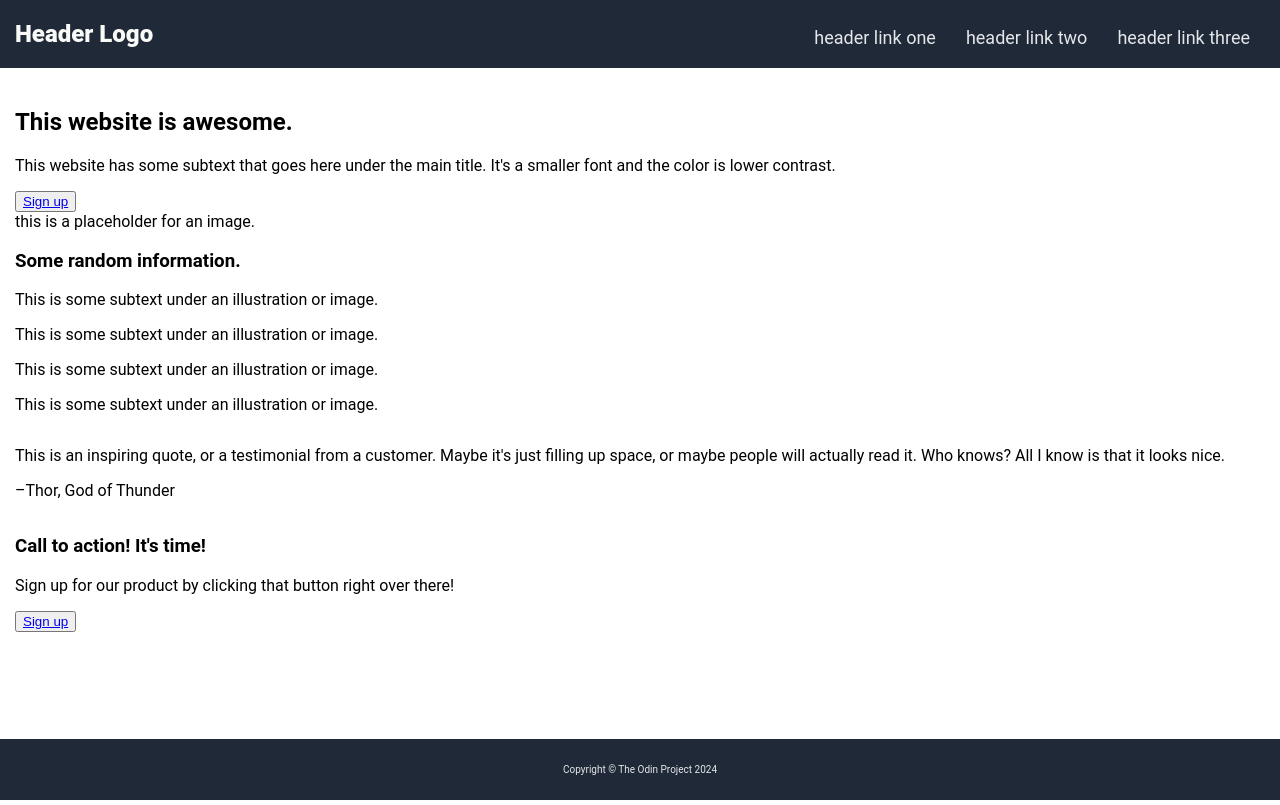
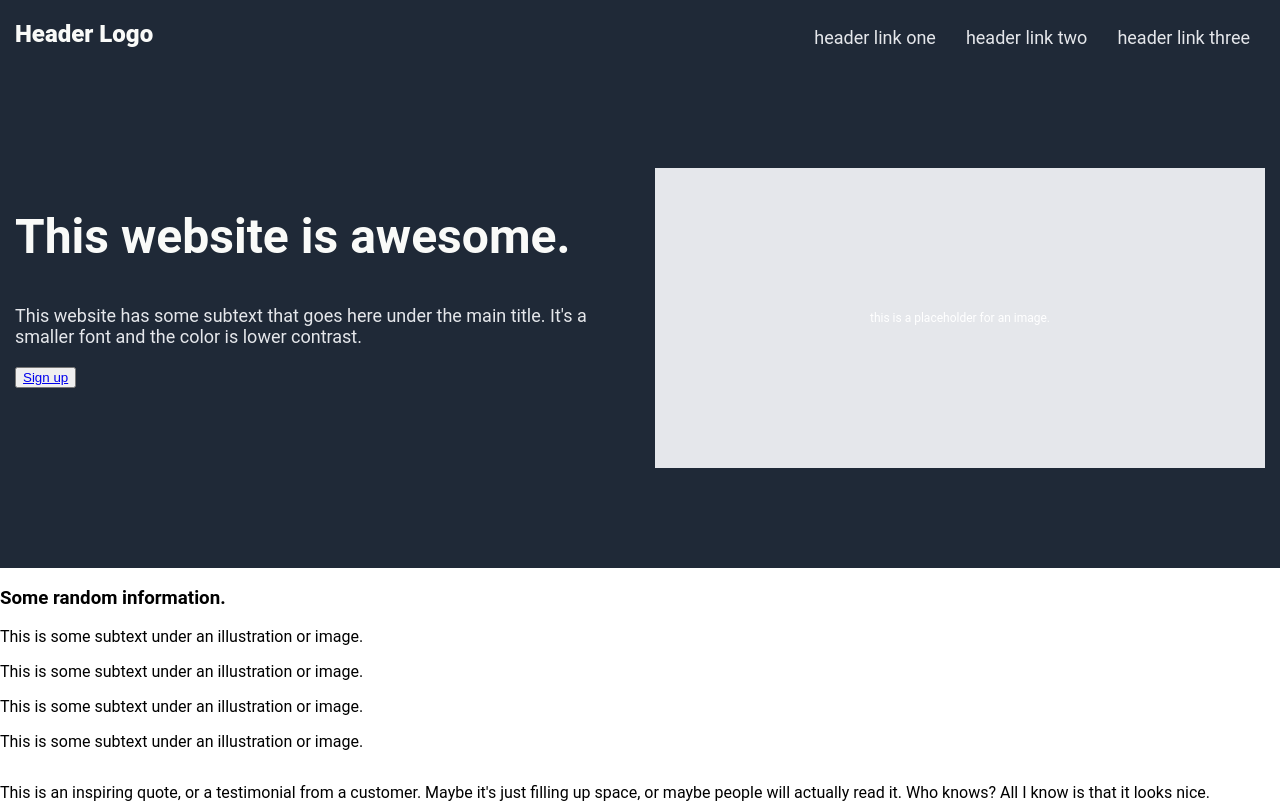
Before and after one commit to MatthewWestDev/landing-page, a plain HTML site: page index.html in a window 1280 px wide. Shown: the top 805 px of the page. Drawn offline with Linux system fonts and the light colour scheme.

Commit message:
Complete featured section

```diff
--- a/index.html
+++ b/index.html
@@ -27,7 +27,7 @@
             <p>This website has some subtext that goes here under the main title. It's a smaller font and the color is lower contrast.</p>
             <button><a href="#">Sign up</a></button>
         </div>
-        <div>
+        <div class="place-holder">
             this is a placeholder for an image.
         </div>
     </section>
--- a/styles.css
+++ b/styles.css
@@ -5,6 +5,7 @@ body {
     display: flex;
     flex: 1;
     flex-direction: column;
+    min-width: 800px;
   }
 
   header {
@@ -39,14 +40,41 @@ body {
     margin: 0 5px;
   }
 
-
-
-
   main {
     display: flex;
     flex: 1;
     flex-direction: column;
-    padding: 20px 15px;
+    padding: 0;
+  }
+
+  .featured {
+    display: flex;
+    gap: 30px;
+    background-color: #1f2937;
+    color: #e5e7eb;
+    font-size: 18px;
+    padding: 100px 15px;
+  }
+
+    .featured div {
+        flex: 1;
+    }
+
+  .featured h2 {
+    font-size: 48px;
+    font-weight: bold;
+    color: #f9faf8;
+  }
+
+  .featured .place-holder {
+    width: 100%;
+    height: 300px;
+    background-color: #e5e7eb;
+    color: white;
+    font-size: 12px;
+    display: flex;
+    justify-content: center;
+    align-items: center;
   }
 
   footer {
```
